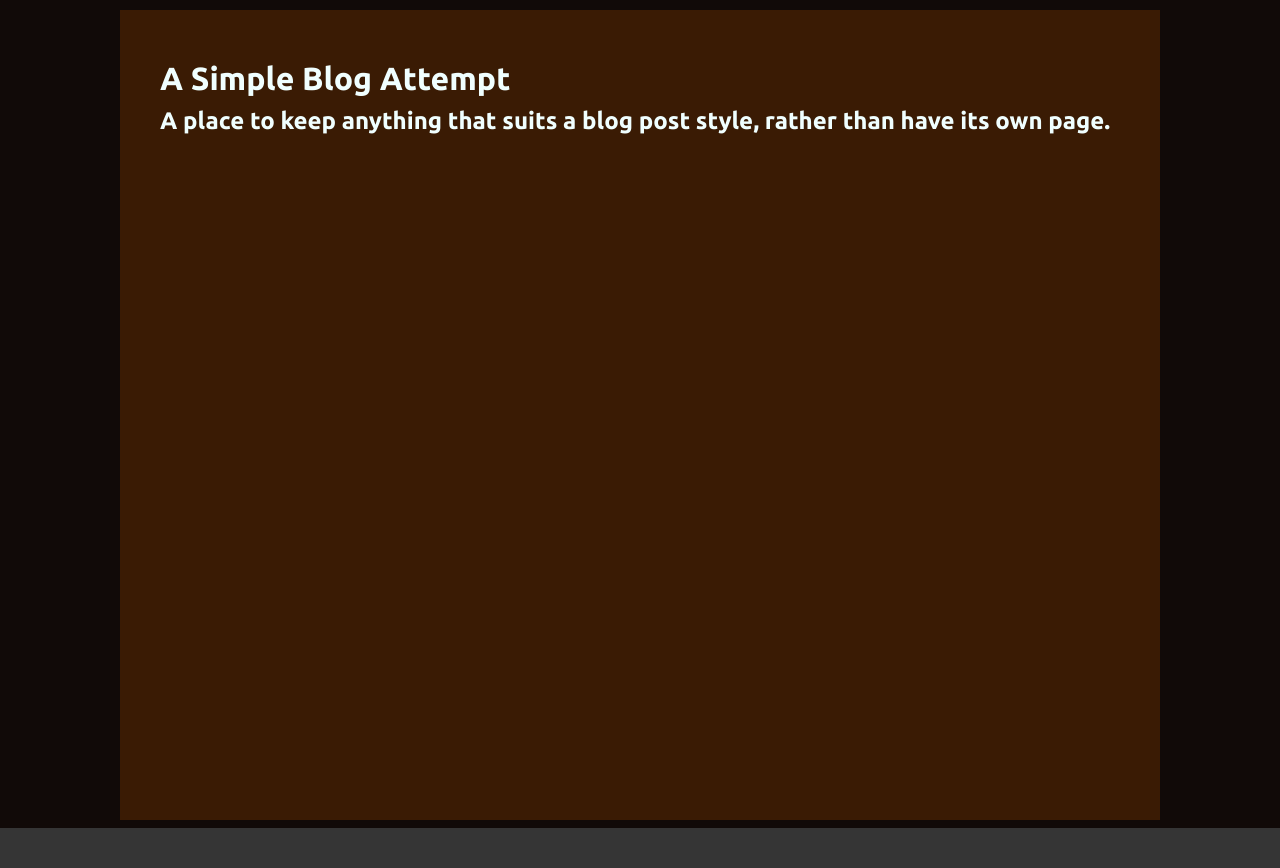
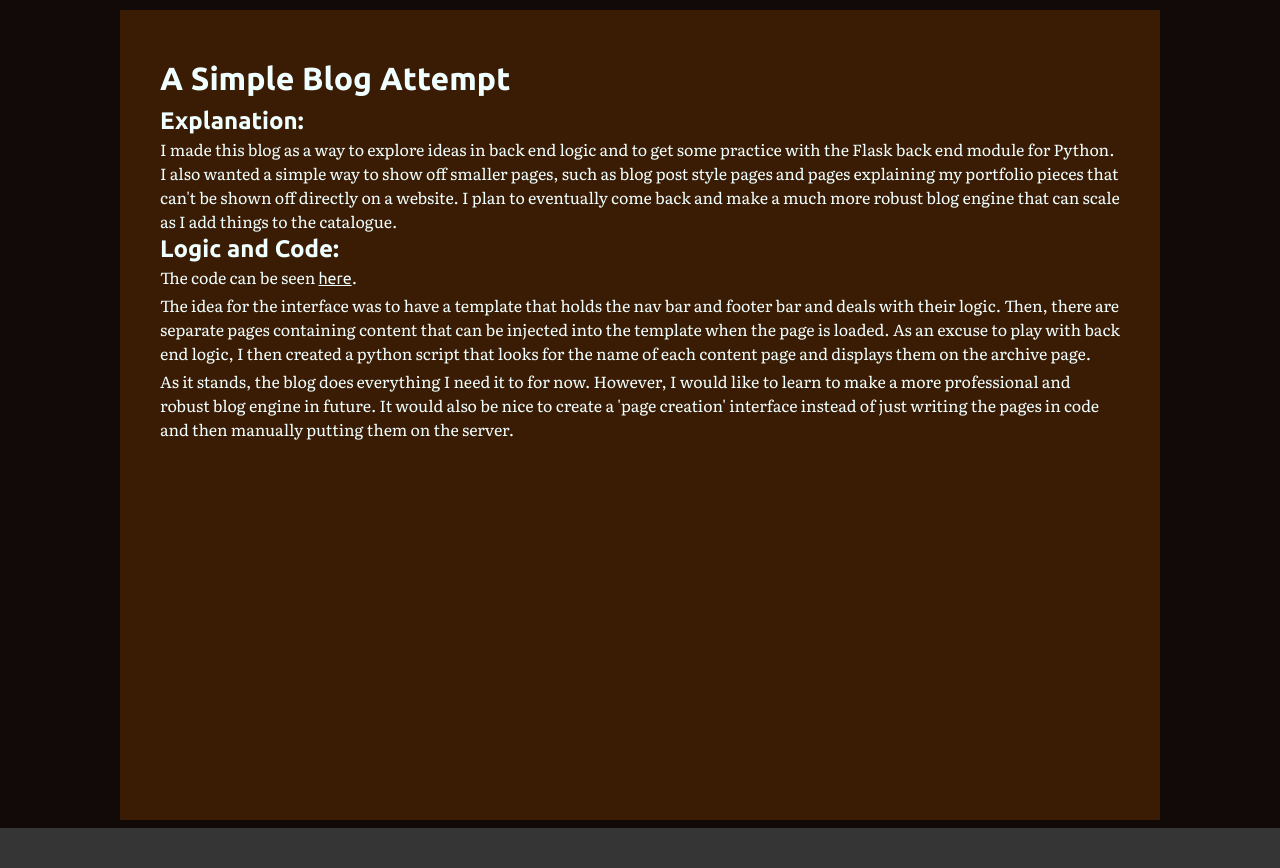
Before and after one commit to Mark-Platts/blog-flask, a Flask app: page / in a window 1280 px wide. Shown: the part 42-910 px from the top of the page. Run offline with Flask 2, Linux system fonts and the light colour scheme.

Commit message:
updated home info

```diff
--- a/templates/home.html
+++ b/templates/home.html
@@ -2,6 +2,22 @@
 {% block content %}
 
   <h1>A Simple Blog Attempt</h1>
-  <h2>A place to keep anything that suits a blog post style, rather than have its own page.</h2>
+  <h2>Explanation:</h2>
+  <p>I made this blog as a way to explore ideas in back end logic and to get some practice with the Flask back end module for Python.
+    I also wanted a simple way to show off smaller pages, such as blog post style pages and pages explaining my portfolio pieces that can't be
+    shown off directly on a website. I plan to eventually come back and make a much more robust blog engine that can scale as I add things to the catalogue.
+  </p>
+
+  <h2>Logic and Code:</h2>
+  <p>The code can be seen <a href="https://github.com/Mark-Platts/blog-flask">here</a>.</p>
+  <p>The idea for the interface was to have a template that holds the nav bar and footer bar and deals with their logic. Then,
+    there are separate pages containing content that can be injected into the template when the page is loaded. As an excuse to play
+    with back end logic, I then created a python script that looks for the name of each content page and displays them on the archive page.
+  </p>
+
+  <p>As it stands, the blog does everything I need it to for now. However, I would like to learn to make a more professional and robust
+    blog engine in future. It would also be nice to create a 'page creation' interface instead of just writing the pages in code and then
+    manually putting them on the server.
+  </p>
 
 {% endblock %}
```
